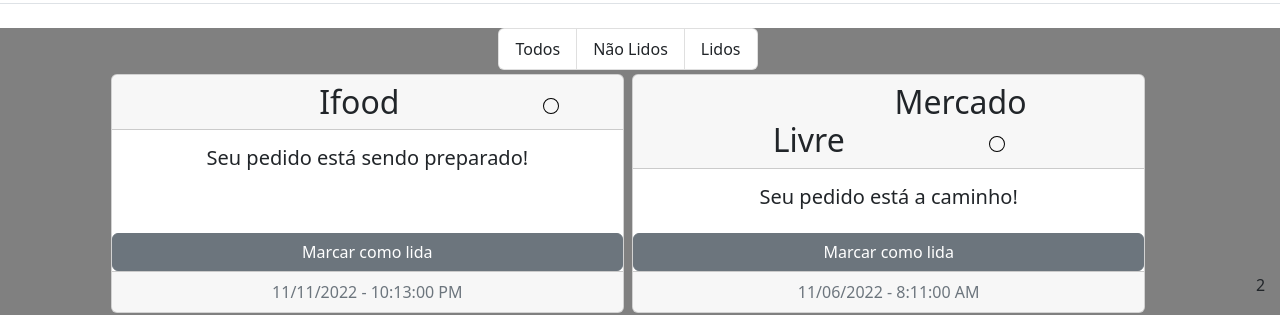
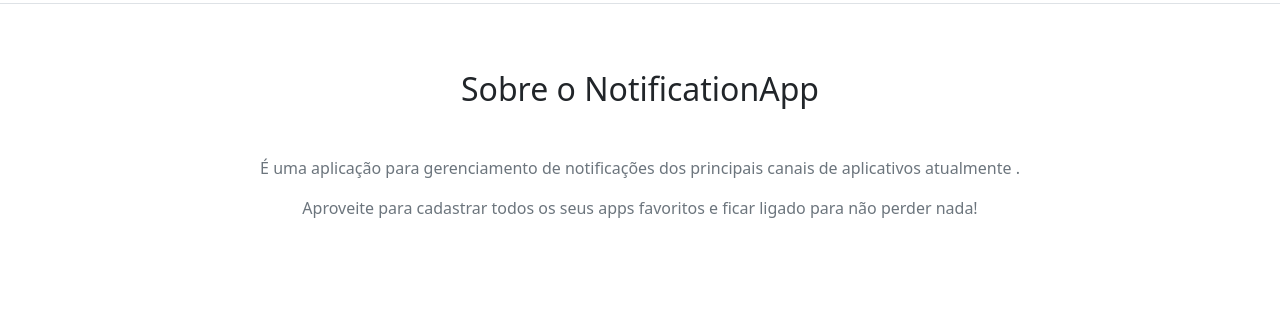
Before and after one commit to ajhopf/devInHouse-exercises-s08, an Angular app: page / in a window 1280 px wide. Shown: the part 329-644 px from the top of the page. Built offline with nearby package versions, Linux system fonts and the light colour scheme.

Commit message:
Move o componente de lista para o Home. Add info no about

```diff
--- a/src/app/app.component.html
+++ b/src/app/app.component.html
@@ -1,3 +1,3 @@
 <ntap-header></ntap-header>
-<ntap-notification-list></ntap-notification-list>
+<ntap-about></ntap-about>
 <ntap-footer></ntap-footer>
--- a/src/app/pages/about/about.component.html
+++ b/src/app/pages/about/about.component.html
@@ -1 +1,7 @@
-<p>about works!</p>
+<div class="container text-center">
+  <h2 class="mb-5">Sobre o NotificationApp</h2>
+
+  <p class="text-secondary">É uma aplicação para gerenciamento de notificações dos principais canais de aplicativos atualmente
+    .</p>
+  <p class="text-secondary">Aproveite para cadastrar todos os seus apps favoritos e ficar ligado para não perder nada!</p>
+</div>
--- a/src/app/pages/home/home.component.html
+++ b/src/app/pages/home/home.component.html
@@ -1 +1 @@
-<p>home works!</p>
+<ntap-notification-list></ntap-notification-list>
```
